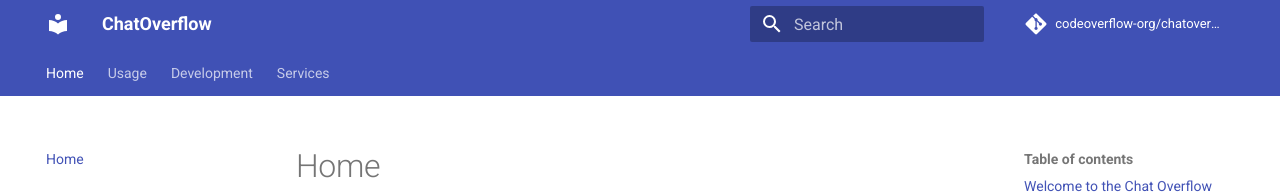
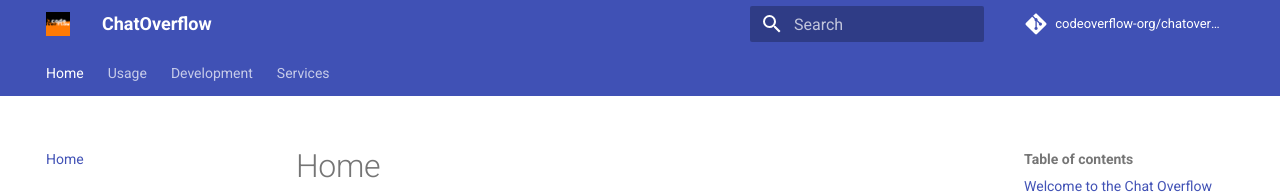
Before and after one commit to codeoverflow-org/chatoverflow-wiki, an MkDocs documentation site: the page built from docs/index.md, in a window 1280 px wide. Shown: the top 196 px of the page. Built offline with MkDocs 1.6.1 and Material for MkDocs 9.7.7, drawn with Linux system fonts in a browser that asks for light colours; comment, search, counter and statistics services are not loaded.

Commit message:
Add logo

```diff
--- a/mkdocs.yml
+++ b/mkdocs.yml
@@ -9,6 +9,7 @@ edit_uri: https://github.com/joblo2213/chatoverflow-wiki/edit/feature/162-mkdocs
 
 theme:
   name: material
+  logo: 'img/logo.png'
   feature:
     tabs: true
 
```
Also changed, not shown: docs/img/logo.png (added).
